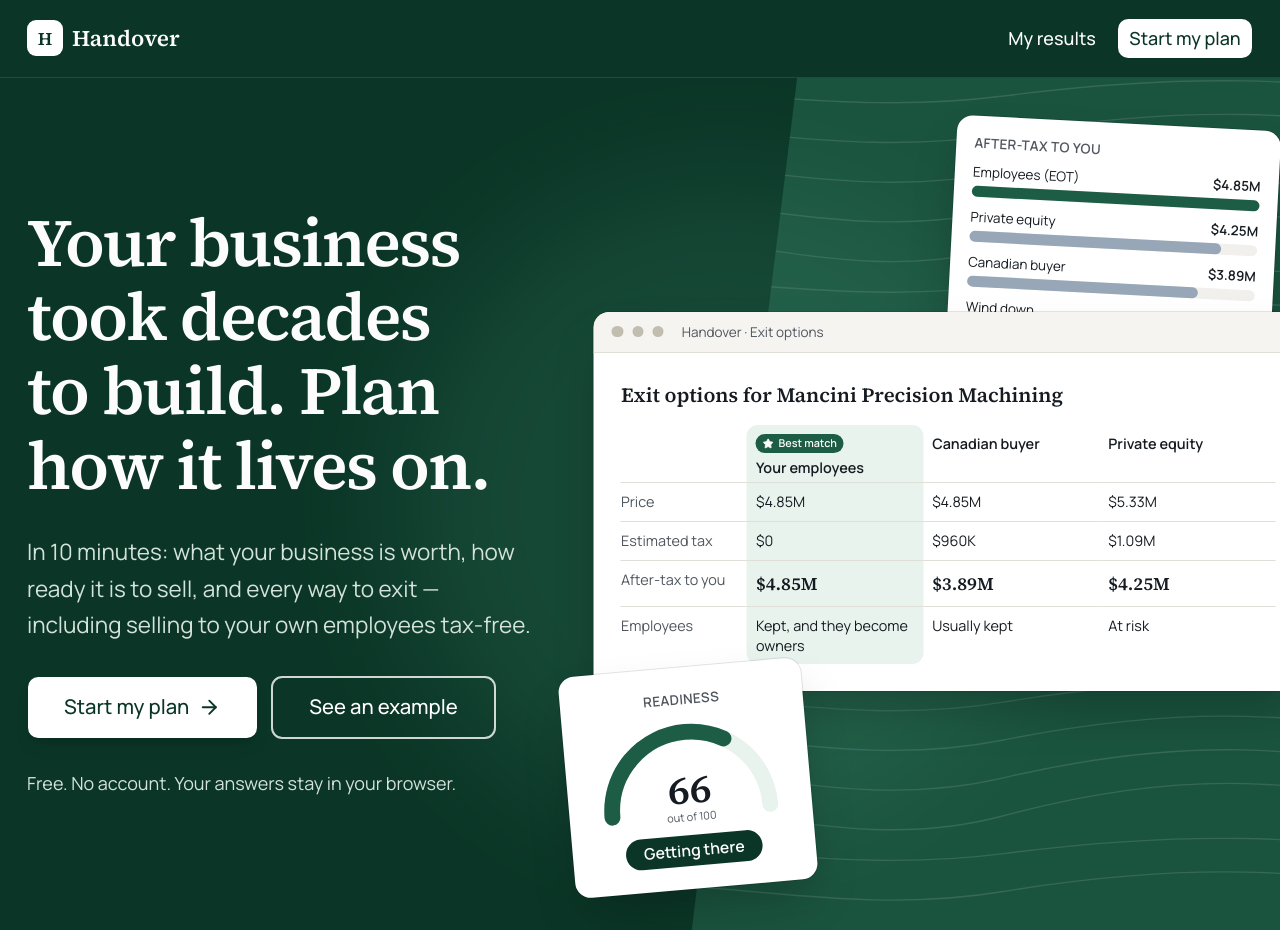
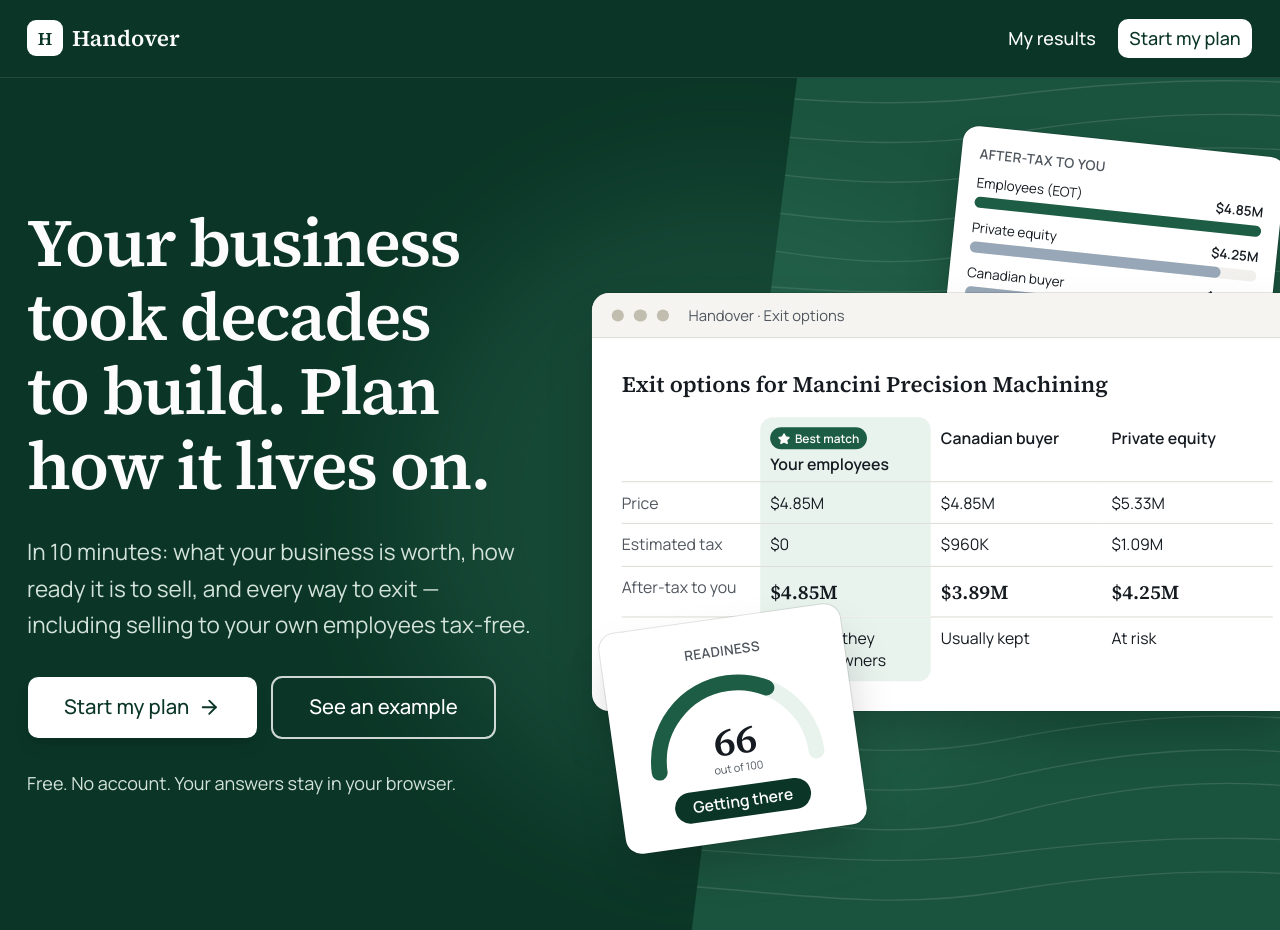
Before and after one commit to jchen208208/af-hacks, a Next.js app: page / in a window 1280 px wide. Shown: the top 930 px of the page. Built offline with nearby package versions, Linux system fonts and the light colour scheme.

Commit message:
vercel deployment

```diff
--- a/components/landing/ProductPreview.tsx
+++ b/components/landing/ProductPreview.tsx
@@ -113,23 +113,28 @@
 /** Floating app-screen mockups for the hero's foreground. Decorative; described by a hidden caption. */
 export function ProductPreview() {
   return (
-    // On large screens the figure widens leftwards into the grid gap (w-auto + negative left margin),
-    // so the mockups sit further left and slightly larger than the grid column.
-    <figure className="relative mx-auto w-full max-w-xl lg:mr-0 lg:-ml-4 lg:w-auto lg:max-w-none xl:-ml-20">
+    // On extra-large screens the figure widens a little leftwards into the grid gap (w-auto + negative
+    // left margin), so the mockups are slightly larger than the grid column.
+    <figure className="relative mx-auto w-full max-w-xl lg:mr-0 lg:w-auto lg:max-w-none xl:-ml-6">
       <figcaption className="sr-only">
         Example results for a sample business: selling to employees leaves about $4.85 million after tax,
         compared with about $3.89 million from an outside buyer.
       </figcaption>
       {/* Top padding leaves room for the after-tax card so all its bars show above the main window. */}
       <div aria-hidden className="relative pt-6 pb-10 sm:translate-x-5 sm:pt-40 sm:pb-40 lg:pt-44 lg:pb-44">
-        <div className="absolute top-8 right-2 z-0 hidden rotate-[3deg] sm:block lg:top-2 lg:right-0">
+        {/* Tilted and tucked behind the main window; nudged right only where the viewport has room. */}
+        <div className="absolute top-12 right-2 z-0 hidden rotate-[6deg] sm:block lg:top-6 lg:max-[1399px]:right-0 min-[1400px]:-right-8">
           <BarsMock />
         </div>
-        {/* Overhangs the container on the right only as far as the free space beside it allows. */}
-        <div className="relative z-10 sm:translate-x-4 sm:scale-[1.04]lg:-mr-2 xl:-mr-[clamp(0.5rem,calc(50vw-36rem),2.5rem)]">
+        {/* Overhangs the container on the right only as far as the free space beside it allows (shifted further
+            right on wide screens, by the free space beside it up to 3rem; the sm and xl ranges must not overlap). Scaled up
+            from its right edge, so it grows toward the headline instead of off the side of the screen. */}
+        <div className="relative z-10 origin-right sm:max-xl:translate-x-4 sm:scale-[1.06] lg:scale-[1.1] xl:-mr-[clamp(0.5rem,calc(50vw-36rem),2.5rem)] xl:translate-x-[clamp(1rem,calc(50vw-39rem),3rem)]">
           <ComparisonMock />
         </div>
-        <div className="absolute bottom-0 -left-1 z-20 hidden -rotate-[5deg] sm:block lg:-left-2">
+        {/* Raised so just under half of it overlaps the main window's lower-left corner, keeping the best-match
+            after-tax figure clear. */}
+        <div className="absolute bottom-10 -left-4 z-20 hidden -rotate-[8deg] sm:block lg:bottom-11 lg:-left-6">
           <ReadinessMock />
         </div>
       </div>
```
